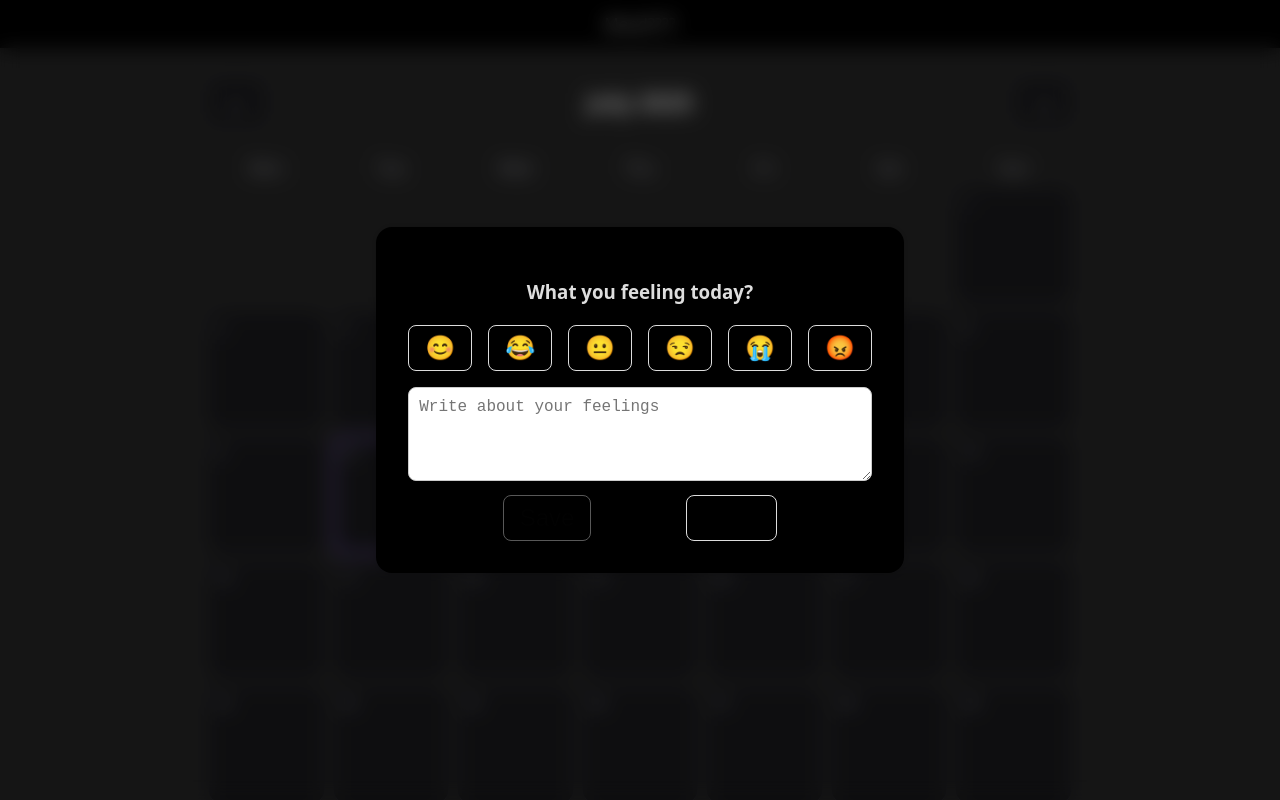
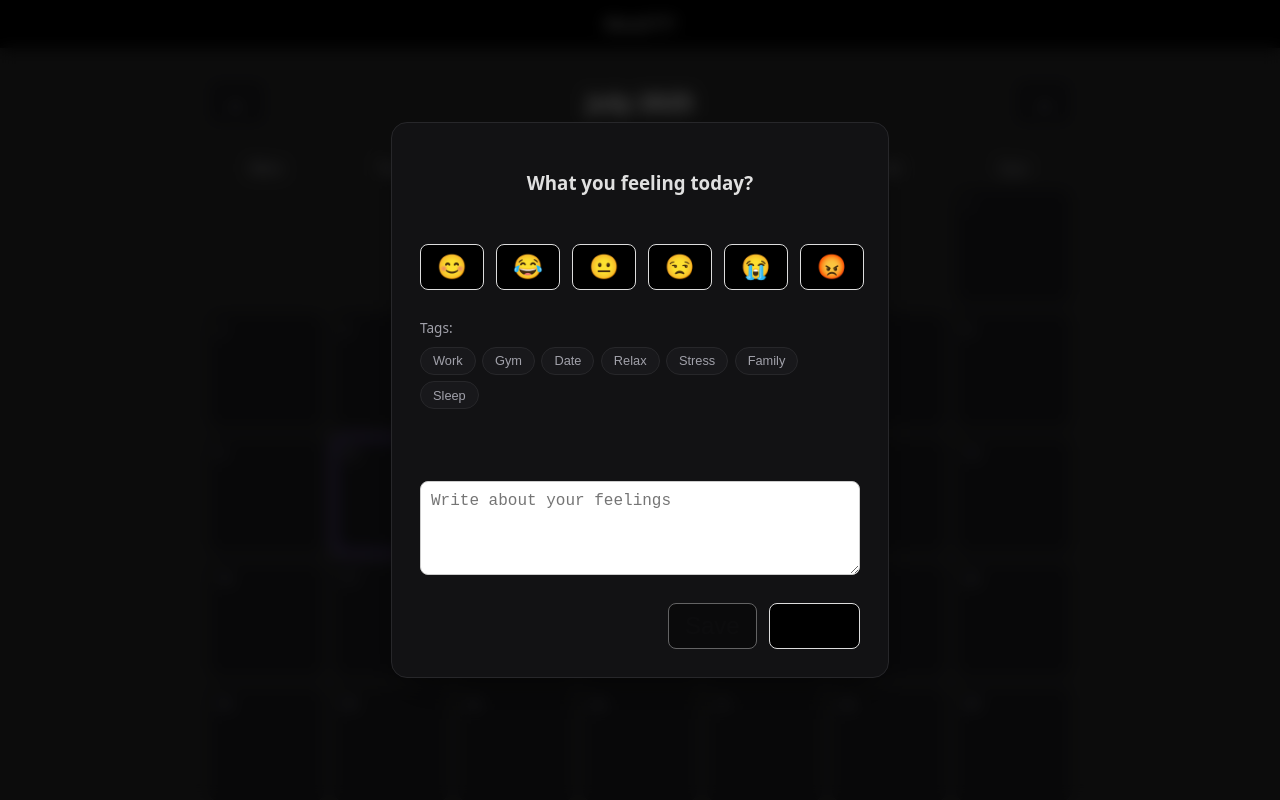
Before and after one commit to Aspen-13/MoodTracker, a React (Vite) app: page / in a window 1280 px wide. Both pictures are taken after a click on the element "10". Shown: the top 800 px of the page. Built offline with nearby package versions, Linux system fonts and the light colour scheme.

Commit message:
updated emoji picker to have tags

```diff
--- a/src/Components/EmojiPicker/EmojiPicker.css
+++ b/src/Components/EmojiPicker/EmojiPicker.css
@@ -1,47 +1,174 @@
 .emoji-overlay {
   position: fixed;
-  top: 0;
-  left: 0;
+  inset: 0;
   width: 100%;
   height: 100%;
-  background: rgba(0, 0, 0, 0.4);
+  background: rgba(0, 0, 0, 0.65);
   display: flex;
   justify-content: center;
   align-items: center;
   z-index: 1000;
-  backdrop-filter: blur(10px);
+  backdrop-filter: blur(8px);
+  -webkit-backdrop-filter: blur(8px);
+  padding: 1rem;
+  box-sizing: border-box;
 }
 
+/* Modal Card */
 .emoji-popup {
-  background: black;
-  padding: 2rem;
+  background: #121214;
+  border: 1px solid #27272a;
+  padding: 1.75rem;
   border-radius: 1rem;
-  box-shadow: 0 0 10px rgba(0, 0, 0, 0.2);
+  box-shadow: 0 20px 40px -15px rgba(0, 0, 0, 0.7);
   z-index: 1001;
-  min-width: 300px;
+  width: 100%;
+  max-width: 440px;
+  display: flex;
+  flex-direction: column;
+  gap: 1.25rem;
+  animation: modalPop 0.2s cubic-bezier(0.16, 1, 0.3, 1);
+}
+
+@keyframes modalPop {
+  from {
+    opacity: 0;
+    transform: scale(0.96) translateY(8px);
+  }
+  to {
+    opacity: 1;
+    transform: scale(1) translateY(0);
+  }
+}
+
+.popup-header {
+  display: flex;
+  justify-content: space-between;
+  align-items: center;
+}
+
+.popup-header h3 {
+  margin: 0;
+  font-size: 1.2rem;
+  font-weight: 600;
+  color: #f4f4f5;
+}
+
+.close-btn {
+  background: transparent;
+  border: none;
+  color: #71717a;
+  font-size: 1.2rem;
+  cursor: pointer;
+  padding: 0.25rem 0.5rem;
+  border-radius: 0.375rem;
+  transition:
+    color 0.15s,
+    background-color 0.15s;
+}
+
+.close-btn:hover {
+  color: #fafafa;
+  background-color: #27272a;
 }
 
 .emoji-grid {
   display: flex;
-  gap: 1rem;
-  justify-content: center;
-  flex-wrap: wrap;
-  margin-top: 1rem;
+  gap: 0.75rem;
+  justify-content: space-between;
+  align-items: center;
+  padding: 0.5rem 0;
 }
 
-.selected-emoji {
-  font-size: 2.2rem;
-  transform: scale(1.2);
-  background: rgb(0, 0, 0); /* subtle highlight */
-  padding: 6px;
-  border-radius: 0.5rem;
+.emoji-btn {
+  background: #18181b;
+  border: 1px solid #27272a;
+  font-size: 1.8rem;
+  padding: 0.5rem;
+  border-radius: 0.75rem;
   cursor: pointer;
-  border: 1px solid #ddd;
+  line-height: 1;
+  transition:
+    transform 0.15s ease,
+    border-color 0.15s ease,
+    background-color 0.15s ease;
+  flex: 1;
+  display: flex;
+  justify-content: center;
+  align-items: center;
 }
 
+.emoji-btn:hover {
+  transform: translateY(-2px);
+  border-color: #52525b;
+  background-color: #27272a;
+}
+
+.emoji-btn.selected {
+  border-color: #8b5cf6;
+  background: rgba(139, 92, 246, 0.15);
+  transform: scale(1.1);
+  box-shadow: 0 0 12px rgba(139, 92, 246, 0.3);
+}
+
+/* Tag Selection */
+.tags-container {
+  display: flex;
+  flex-direction: column;
+  gap: 0.5rem;
+  text-align: left;
+}
+
+.section-label {
+  font-size: 0.85rem;
+  font-weight: 500;
+  color: #a1a1aa;
+}
+
+.tags-cloud {
+  display: flex;
+  flex-wrap: wrap;
+  gap: 0.4rem;
+}
+
+.tag-pill {
+  background: #18181b;
+  border: 1px solid #27272a;
+  color: #a1a1aa;
+  font-size: 0.8rem;
+  font-weight: 500;
+  padding: 0.35rem 0.75rem;
+  border-radius: 9999px;
+  cursor: pointer;
+  transition: all 0.15s ease;
+}
+
+.tag-pill:hover {
+  border-color: #52525b;
+  color: #f4f4f5;
+}
+
+.tag-pill.active {
+  background: #8b5cf6;
+  color: #ffffff;
+  border-color: #8b5cf6;
+}
+
+/* Bottom Action Buttons */
 .emoji-panel-button-span {
+  display: flex;
+  justify-content: flex-end;
+  gap: 0.75rem;
   margin-top: 0.5rem;
-  width: 100%;
-  display: flex;
-  justify-content: space-evenly;
 }
+
+.delete-button {
+  background: rgba(239, 68, 68, 0.1) !important;
+  border-color: rgba(239, 68, 68, 0.3) !important;
+  color: #f87171 !important;
+}
+
+.delete-button:hover {
+  background: rgba(239, 68, 68, 0.2) !important;
+  border-color: #ef4444 !important;
+}
--- a/src/Components/EmojiPicker/EmojiPicker.tsx
+++ b/src/Components/EmojiPicker/EmojiPicker.tsx
@@ -53,6 +53,20 @@ function EmojiPicker({ date, onSave, onClose, defaultEntry }: props) {
             </Button>
           ))}
         </div>
+        <div className="tags-container">
+          <label className="section-label">Tags:</label>
+          <div className="tags-cloud">
+            {PRESET_TAGS.map((t) => (
+              <Button
+                key={t}
+                className={`tag-pill ${tags.includes(t) ? "active" : ""}`}
+                onClick={() => toggleTag(t)}
+              >
+                {t}
+              </Button>
+            ))}
+          </div>
+        </div>
         <p>{defaultEntry?.note}</p>
         <TextArea
           value={moodNote}
```
